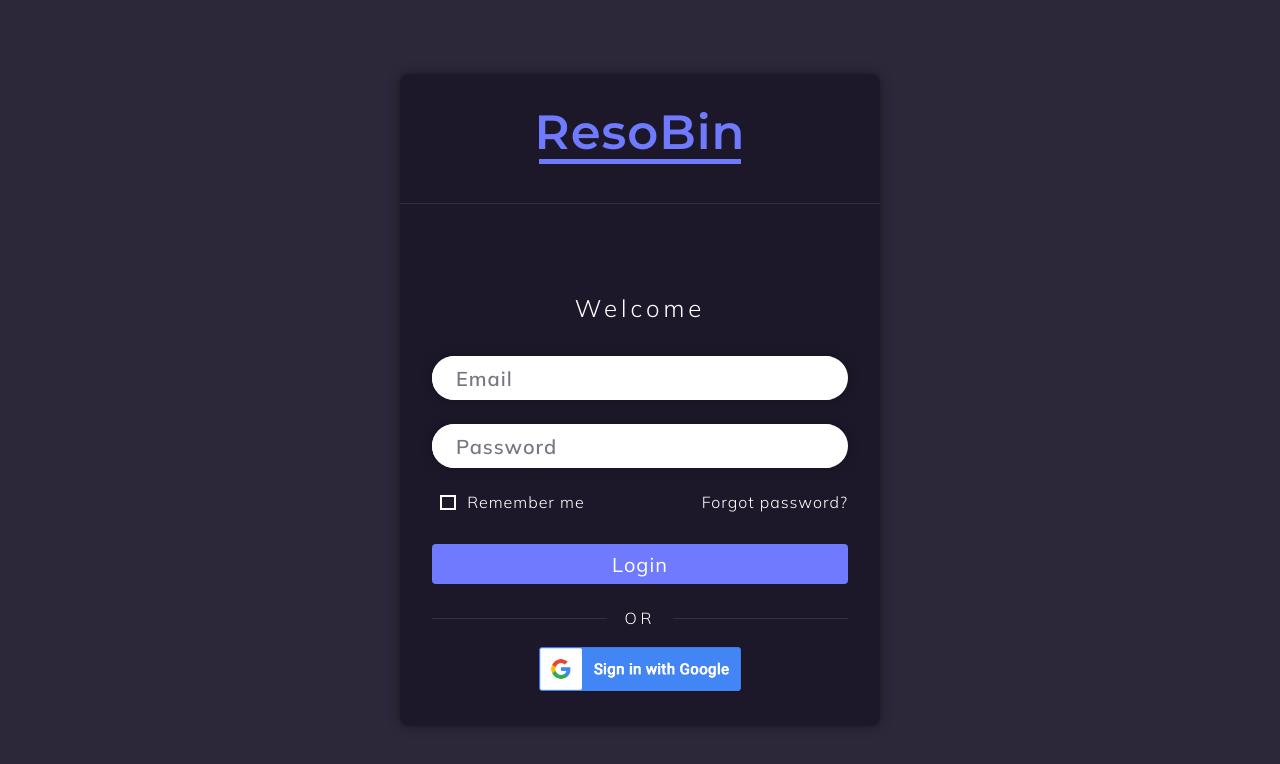
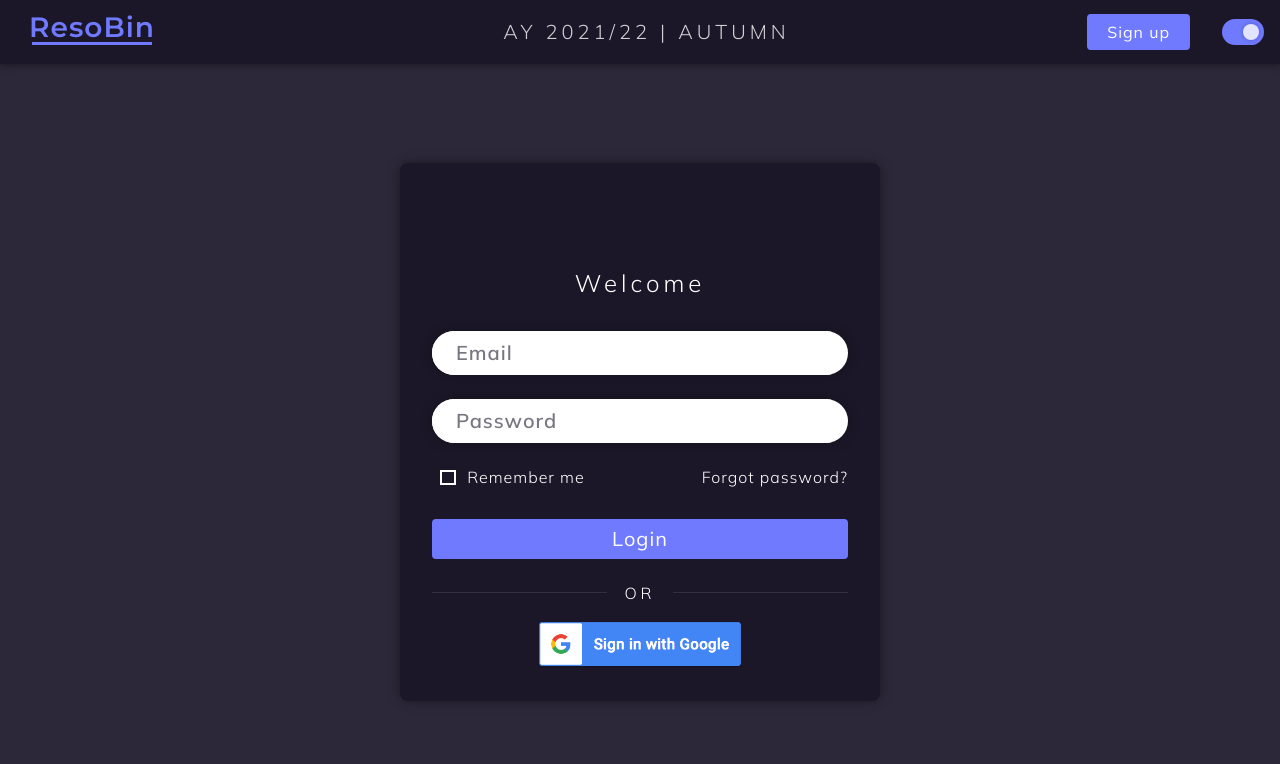
Before and after one commit to DevCom-IITB/ResoBin, a React (Create React App) app in the folder frontend/: page /login in a window 1280 px wide. Shown: the top 764 px of the page. Built offline with nearby package versions, Linux system fonts and the light colour scheme; some icons are missing.

Commit message:
👌 IMPROVE: Link login to sign up page

```diff
--- a/frontend/src/App.jsx
+++ b/frontend/src/App.jsx
@@ -8,11 +8,12 @@ import {
 } from 'react-router-dom'
 import Loadable from 'react-loadable'
 import { ThemeProvider } from 'styled-components'
+
 // Components, hooks and styles
 import { GlobalStyles, DarkTheme, LightTheme } from 'styles'
 import { ThemeContext } from 'context/ThemeContext'
-import { Login, NotFound } from 'pages'
-import { Loader } from 'hoc'
+import { Login, NotFound, SignUp } from 'pages'
+import { Loader, PrivateRoute } from 'hoc'
 
 // Fake backend
 import { configureFakeBackend } from 'fake-backend'
@@ -32,10 +33,9 @@ const App = () => {
       <Router>
         <Suspense fallback={<Loader />}>
           <Switch>
-            {/* <PrivateRoute exact path="/app" component={AdminView} /> */}
-            {/* <PrivateRoute path="/" component={AdminView} /> */}
             <Route path="/dashboard" component={AdminView} />
             <Route exact path="/login" component={Login} />
+            <Route exact path="/signup" component={SignUp} />
             <Route exact path="/404" component={NotFound} />
             <Redirect from="*" to="/login" />
           </Switch>
--- a/frontend/src/components/login/LoginBody.jsx
+++ b/frontend/src/components/login/LoginBody.jsx
@@ -52,7 +52,8 @@ const GoogleSignIn = styled.img`
   user-select: none;
 `
 
-const FormBody = () => {
+const LoginBody = () => {
+  const buttonStyle = { fontSize: '1.25rem', width: '100%' }
   return (
     <Container>
       <Input type="text" placeholder="Email" icon={Email} />
@@ -63,10 +64,7 @@ const FormBody = () => {
       </ContainerSpaceBetween>
 
       <Link style={{ all: 'initial' }} to="/dashboard">
-        <ButtonSquare
-          type="submit"
-          style={{ fontSize: '1.25rem', width: '100%' }}
-        >
+        <ButtonSquare type="submit" style={buttonStyle}>
           Login
         </ButtonSquare>
       </Link>
@@ -82,4 +80,4 @@ const FormBody = () => {
   )
 }
 
-export default FormBody
+export default LoginBody
--- a/frontend/src/components/login/LoginHeader.jsx
+++ b/frontend/src/components/login/LoginHeader.jsx
@@ -1,6 +1,5 @@
 import styled from 'styled-components'
 import { User } from '@styled-icons/feather'
-import { ResoBinLogo, Divider } from 'components/shared'
 
 const TitleContainer = styled.div`
   display: flex;
@@ -21,8 +20,6 @@ const TitleHeader = styled.h4`
 const Title = () => {
   return (
     <TitleContainer>
-      <ResoBinLogo size="3rem" />
-      <Divider margin="2rem 0 1rem 0" style={{ opacity: '0. ' }} />
       <User size="4rem" />
       <TitleHeader>Welcome</TitleHeader>
     </TitleContainer>
--- a/frontend/src/components/navbar/index.jsx
+++ b/frontend/src/components/navbar/index.jsx
@@ -3,6 +3,7 @@ import styled from 'styled-components'
 import { ResoBinLogo } from 'components/shared'
 import DarkmodeToggle from 'components/navbar/DarkmodeToggle'
 import CurrentTerm from 'components/navbar/CurrentTerm'
+import { ButtonSquare } from 'components/shared'
 
 const Container = styled.div`
   display: flex;
@@ -13,7 +14,8 @@ const Container = styled.div`
   left: 0px;
   top: 0px;
   background: ${({ theme }) => theme.darksecondary};
-  box-shadow: 11.5rem 0px 0.5rem rgba(0, 0, 0, 0.5);
+  box-shadow: ${({ shadow }) =>
+    shadow || '11.5rem 0px 0.5rem rgba(0, 0, 0, 0.5)'};
   z-index: 9; /* To put navbar at the top */
 `
 
@@ -29,17 +31,36 @@ const RightContainer = styled.div`
   display: flex;
   justify-content: flex-end;
   align-items: center;
-  width: 19rem;
+  width: 20rem;
   height: 100%;
 `
 
 const MiddleContainer = styled.div`
-  width: calc(100% - 11.5rem - 19rem);
+  margin-left: 2.5rem;
+  width: 100%;
 `
 
-const Navbar = () => {
+const SignUpButton = ({ button, buttonLink }) => {
+  const buttonStyle = {
+    margin: '0.875rem 1rem',
+    height: '2.25rem',
+    fontSize: '1rem',
+  }
+
   return (
-    <Container>
+    <Link style={{ all: 'initial', height: '100%' }} to={buttonLink}>
+      {button && (
+        <ButtonSquare type="submit" style={buttonStyle}>
+          {button}
+        </ButtonSquare>
+      )}
+    </Link>
+  )
+}
+
+const Navbar = ({ shadow, button, buttonLink }) => {
+  return (
+    <Container shadow={shadow}>
       <LeftContainer>
         <Link to="/dashboard" style={{ textDecoration: 'none' }}>
           <ResoBinLogo size="1.75rem" />
@@ -51,6 +72,7 @@ const Navbar = () => {
       </MiddleContainer>
 
       <RightContainer>
+        <SignUpButton button={button} buttonLink={buttonLink} />
         <DarkmodeToggle />
       </RightContainer>
     </Container>
--- a/frontend/src/pages/Login.jsx
+++ b/frontend/src/pages/Login.jsx
@@ -1,22 +1,22 @@
 import styled from 'styled-components'
-import { HEX2RGBA } from 'helpers'
 import { LoginHeader, LoginBody } from 'components/login'
+import Navbar from 'components/navbar'
 
 const Container = styled.div`
+  margin: 2rem 0 0;
   display: flex;
   align-items: center;
   justify-content: center;
 
   width: 100%;
   height: 100%;
-  z-index: 9999;
   position: fixed;
   background-color: ${({ theme }) => theme.secondary};
 `
 
 const FormBox = styled.div`
   width: 480px;
-  background-color: ${({ theme }) => HEX2RGBA(theme.darksecondary, 90)};
+  background-color: ${({ theme }) => theme.darksecondary};
   padding: 2rem 0;
   display: flex;
   flex-direction: column;
@@ -28,6 +28,11 @@ const FormBox = styled.div`
 const Login = () => {
   return (
     <Container>
+      <Navbar
+        button="Sign up"
+        buttonLink="/signup"
+        shadow="0 0 0.5rem rgba(0, 0, 0, 0.5)"
+      />
       <FormBox>
         <LoginHeader />
         <LoginBody />
--- /dev/null
+++ b/frontend/src/pages/SignUp.jsx
@@ -0,0 +1,11 @@
+import React from 'react'
+
+const SignUp = () => {
+  return (
+    <div>
+      <h1>Sign Up</h1>
+    </div>
+  )
+}
+
+export default SignUp
```
Also changed, not shown: frontend/src/pages/index.jsx (+5 -4 lines).
